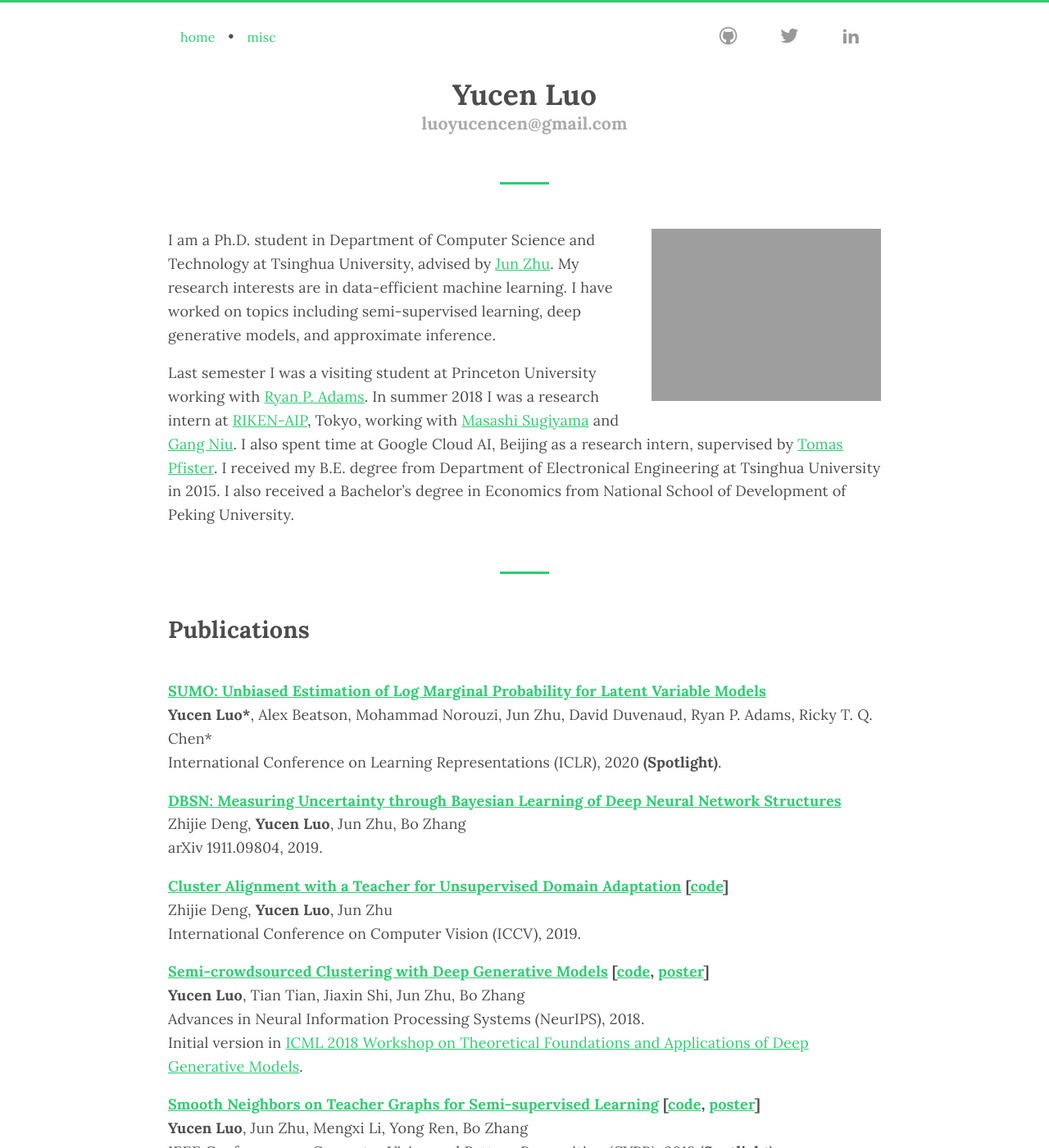
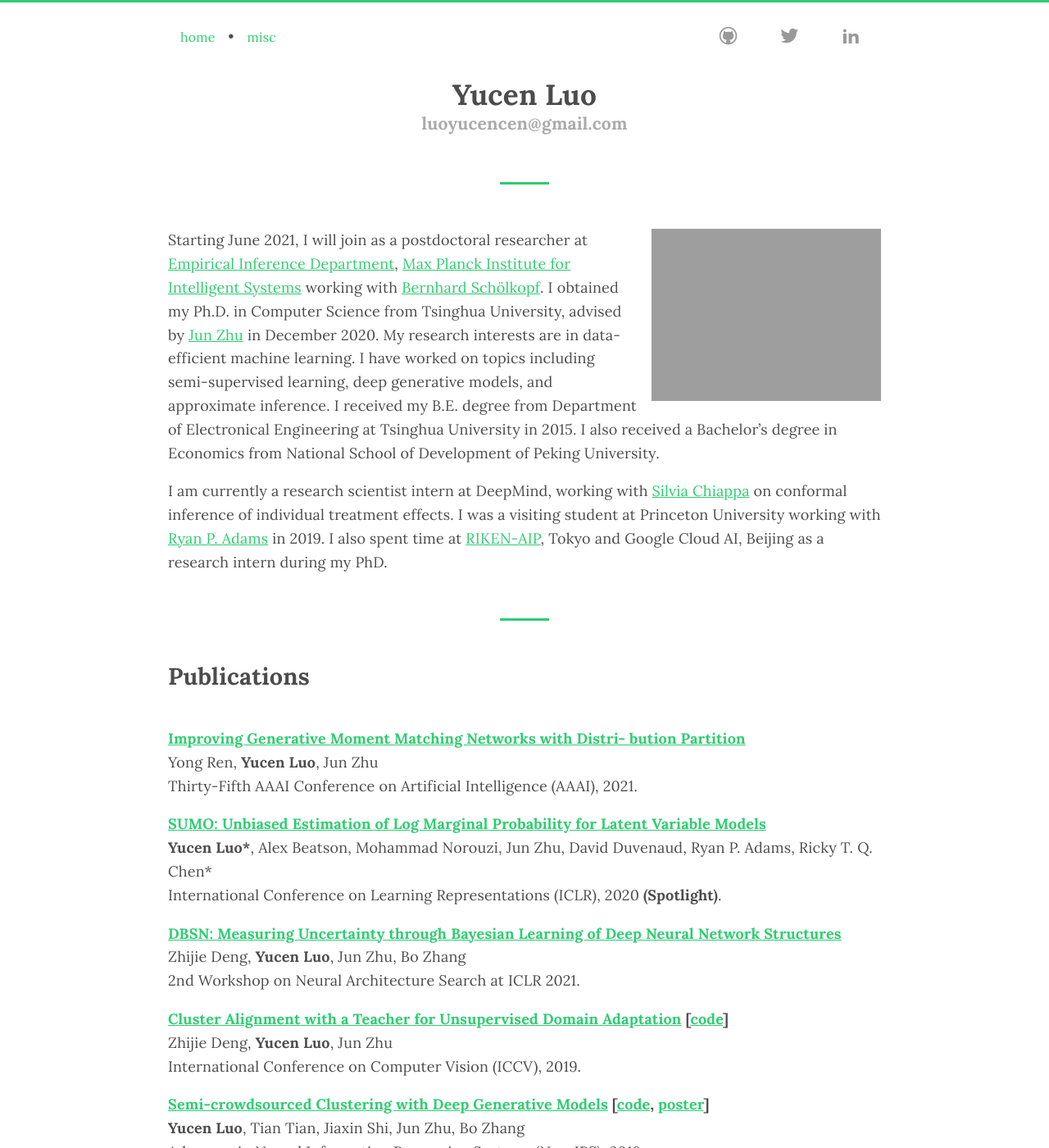
Before and after one commit to xinmei9322/xinmei9322.github.io, a Jekyll site: the page built from index.md, in a window 1280 px wide and 1400 px high. Shown: the whole window at 82% size. Built offline with Jekyll 4.4.1, drawn with Linux system fonts in a browser that asks for light colours; some web fonts are replaced.

Commit message:
Update index.md

```diff
--- a/index.md
+++ b/index.md
@@ -7,13 +7,16 @@ bodyclass: home
 <!-- <section class="txt-left container"> -->
 <!-- </section> -->
 <img style="width:280px;float:right;margin:0 0px 16px 16px" src="{{site.url}}/images/yucen.jpg">
-I am a Ph.D. student in Department of Computer Science and Technology at Tsinghua University, advised by [Jun Zhu](http://ml.cs.tsinghua.edu.cn/~jun/index.shtml).
+Starting June 2021, I will join as a postdoctoral researcher at [Empirical Inference Department](https://ei.is.tuebingen.mpg.de/), [Max Planck Institute for Intelligent Systems](http://www.is.mpg.de/en) working with [Bernhard Schölkopf](http://is.tuebingen.mpg.de/person/bs). I obtained my Ph.D. in Computer Science from Tsinghua University, advised by [Jun Zhu](http://ml.cs.tsinghua.edu.cn/~jun/index.shtml) in December 2020.
 My research interests are in data-efficient machine learning. I have worked on topics including semi-supervised learning, deep generative models, and approximate inference.
+I received my B.E. degree from Department of Electronical Engineering at Tsinghua University in 2015. I also received a Bachelor's degree in Economics from National School of Development of Peking University.
 
-Last semester I was a visiting student at Princeton University working with [Ryan P. Adams](https://www.cs.princeton.edu/~rpa/).
-In summer 2018 I was a research intern at [RIKEN-AIP](https://aip.riken.jp/), Tokyo, working with [Masashi Sugiyama](http://www.ms.k.u-tokyo.ac.jp/sugi/) and [Gang Niu](https://niug1984.github.io/).
-I also spent time at Google Cloud AI, Beijing as a research intern, supervised by [Tomas Pfister](http://tomas.pfister.fi/).
-I received my B.E. degree from Department of Electronical Engineering at Tsinghua University in 2015. I also received a Bachelor's degree in Economics from National School of Development of Peking University.
+I am currently a research scientist intern at DeepMind, working with [Silvia Chiappa](https://csilviavr.github.io/) on conformal inference of individual treatment effects.
+I was a visiting student at Princeton University working with [Ryan P. Adams](https://www.cs.princeton.edu/~rpa/) in 2019.
+I also spent time at [RIKEN-AIP](https://aip.riken.jp/), Tokyo and Google Cloud AI, Beijing as a research intern during my PhD.
+<!-- In summer 2018 I was a research intern at [RIKEN-AIP](https://aip.riken.jp/), Tokyo, working with [Masashi Sugiyama](http://www.ms.k.u-tokyo.ac.jp/sugi/) and [Gang Niu](https://niug1984.github.io/).
+I also spent time at Google Cloud AI, Beijing as a research intern, supervised by [Tomas Pfister](http://tomas.pfister.fi/). -->
+
 
 <hr class="hr">
 
@@ -21,6 +24,16 @@ I received my B.E. degree from Department of Electronical Engineering at Tsinghu
 
 <table style="margin: 0px; border-collapse: separate; border-spacing: 0 1em">
 	<tbody>
+		<tr>
+		<td>
+	            <strong> <a href="https://ojs.aaai.org/index.php/AAAI/article/view/17133">Improving Generative Moment Matching Networks with Distri-
+bution Partition</a></strong>
+	        <br>
+	        Yong Ren, <strong>Yucen Luo</strong>, Jun Zhu
+	        <br>
+		<i> Thirty-Fifth AAAI Conference on Artificial Intelligence (AAAI), 2021.</i>
+	        </td>
+	    </tr>
 		<tr>
 	        <td>
 	            <strong> <a href="https://openreview.net/forum?id=SylkYeHtwr">SUMO: Unbiased Estimation of Log Marginal Probability for Latent Variable Models</a></strong>
@@ -38,7 +51,7 @@ I received my B.E. degree from Department of Electronical Engineering at Tsinghu
 	        <br>
 	        Zhijie Deng, <strong>Yucen Luo</strong>, Jun Zhu, Bo Zhang
 	        <br>
-	        <i>arXiv 1911.09804, 2019.
+	        <i>2nd Workshop on Neural Architecture Search at ICLR 2021.
 	        </i>
 	        </td>
 	    </tr>
```
